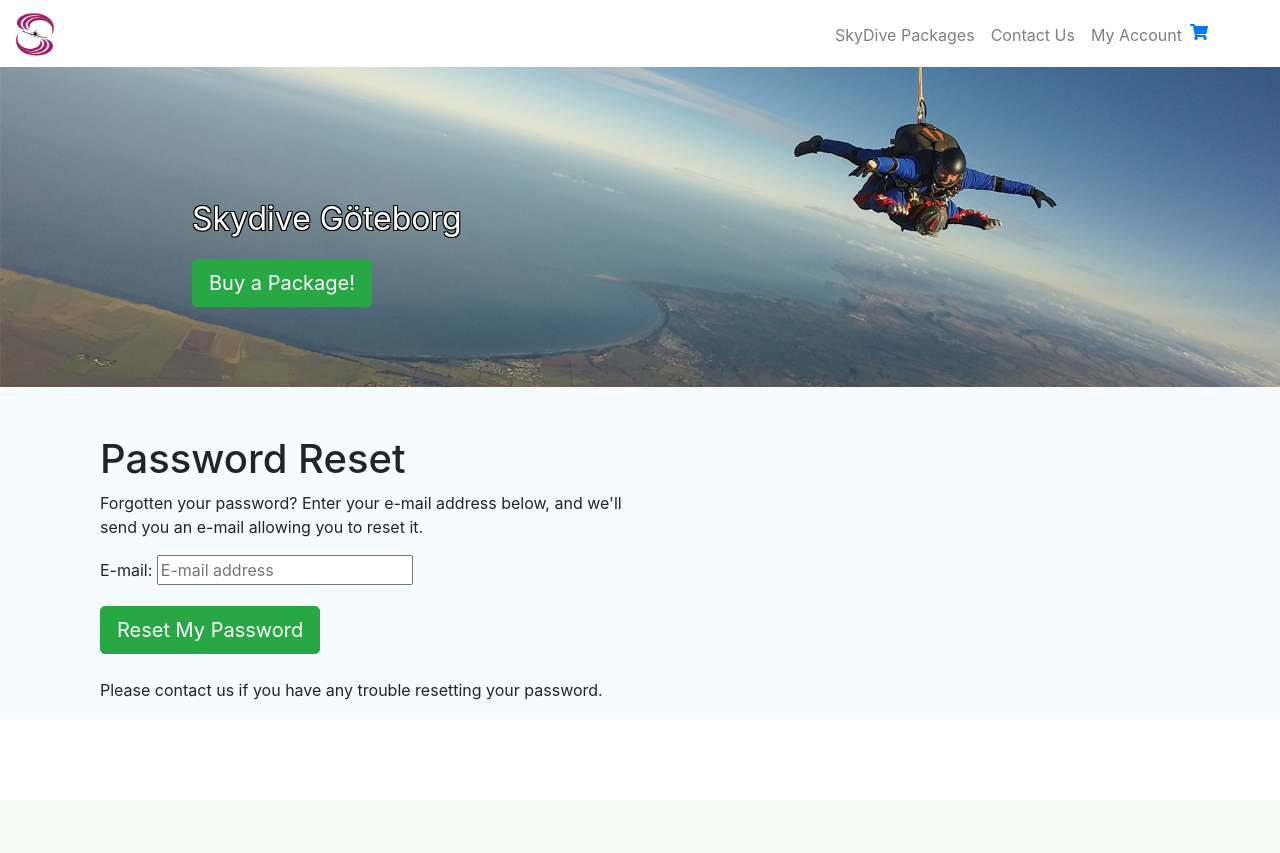
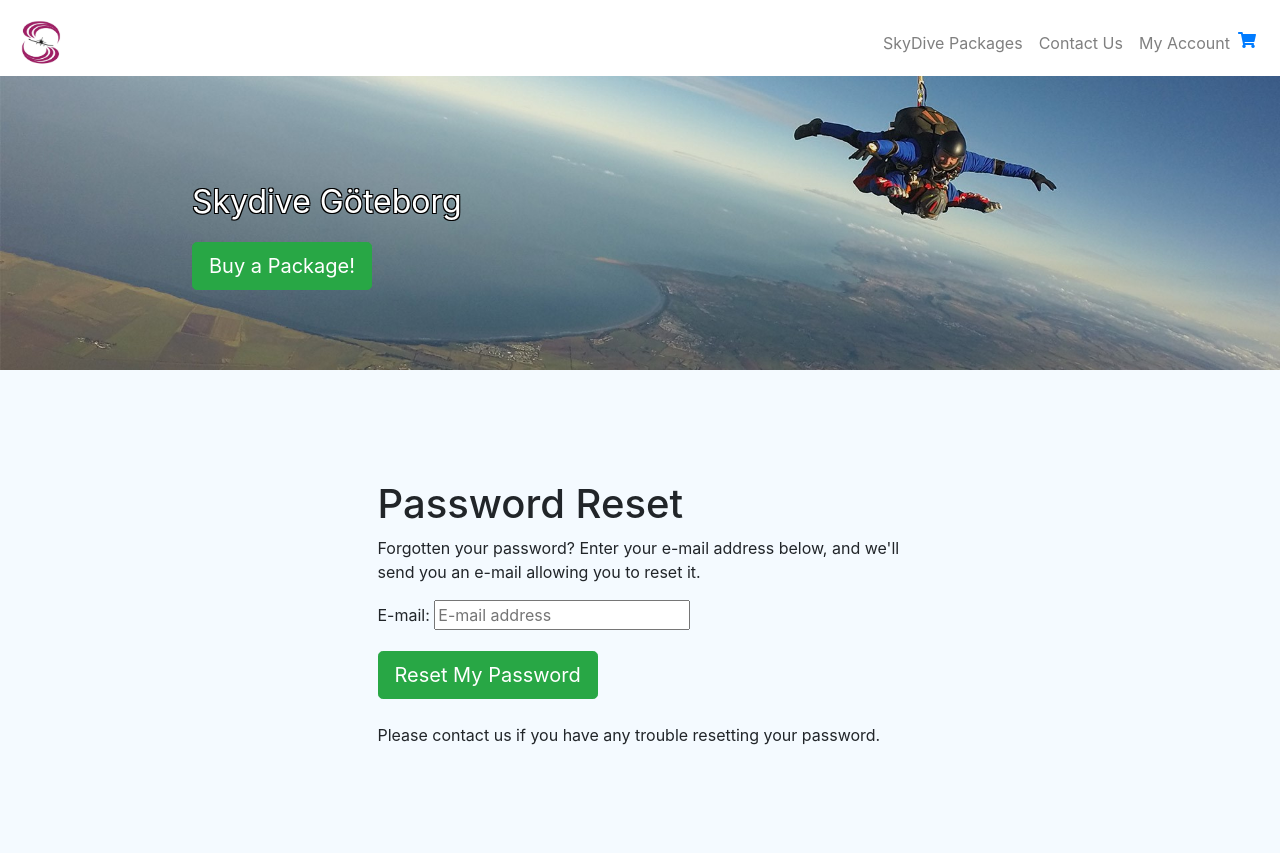
Before and after one commit to brendanoshea84/tandem_skydive, a Django app: page /accounts/password/reset/ in a window 1280 px wide. Before the commit the page ends 700 px from the top, so only its background shows below. Run offline with Django 3.2, Linux system fonts and the light colour scheme; parts of the project's set-up code (start-up, migrations or seed data) failed here and were passed over; some libraries are stand-ins or nearby versions.

Commit message:
fix css, remove map and other comments from mentor

```diff
--- a/static/css/base.css
+++ b/static/css/base.css
@@ -1,8 +1,9 @@
 /* Photos */
+
 .top-img {
     background: url('/media/photos/wide_screen.jpg') no-repeat;
     background-size: 100% 100%;
-    max-width: 100%;
+    width: 100%;
     padding: 0;
     height: auto;
 }
@@ -12,15 +13,6 @@
     background-size: 100% 100%;
     max-width: 60%;
     height: 250px;
-    margin: auto;
-
-}
-
-.map {
-    background: url('/media/photos/map.png') no-repeat;
-    background-size: 100% 100%;
-    width: 400px;
-    height: 400px;
     margin: auto;
 }
 
@@ -54,10 +46,11 @@
     width: 50px;
     height: 50px;
     margin-top: 10px;
-
 }
 
+
 /* Text */
+
 .welcome-text {
     color: white;
     font-size: 4vh;
@@ -78,7 +71,9 @@
     text-decoration-color: blue;
 }
 
+
 /* Placement */
+
 .shift-left-top {
     padding-top: 10%;
 }
@@ -117,20 +112,24 @@
     width: 70vw;
 }
 
+
 /* Navbar */
+
 .nav-item {
     padding-top: 10px;
 }
 
 .navbar {
-    padding: 0px 5% 0px 10px;
+    padding: 10;
 }
 
-.shopping-basket{
+.shopping-basket {
     padding-top: 15px;
 }
 
+
 /* Film */
+
 .film {
     width: 100%;
     height: auto;
@@ -141,18 +140,34 @@
     height: 100%;
 }
 
+
 /* Background */
-.bg {
+
+body {
+    overflow-x: hidden;
     background-color: rgb(214, 238, 255, .25);
-    height: 100%;
 }
 
+.bg {
+    padding-bottom: 40px;
+    padding-top: 60px;
+}
+
+.allauth-form {
+    padding-top: 50px;
+    padding-bottom: 50px;
+}
+
+
 /* Form */
+
 .asteriskField {
     display: none;
 }
 
+
 /* back to top button */
+
 #topBtn {
     display: none;
     position: fixed;
@@ -173,7 +188,9 @@
     background-color: rgb(63, 98, 235);
 }
 
+
 /* Messages and toast */
+
 .message-container {
     position: fixed;
     top: 72px;
@@ -189,7 +206,13 @@
     height: 2px;
 }
 
+.toast-bg {
+    background-color: rgb(92, 184, 92, 0.7);
+}
+
+
 /* Media querries */
+
 @media (max-width: 991px) {
     .slide-height {
         height: 20vh;
@@ -197,7 +220,6 @@
     .welcome-text {
         font-size: 2.5vh;
     }
-
     .tandom_camera {
         height: 200px;
     }
@@ -208,7 +230,7 @@
         height: 150px;
         width: 175px;
     }
-    .plane-dive{
+    .plane-dive {
         height: 200px;
     }
 }
@@ -217,4 +239,14 @@
     .custom-container {
         width: 90vw;
     }
+    .navbar {
+        padding: 0;
+    }
+    .allauth-form {
+        padding-top: 0;
+        padding-bottom: 30px;
+    }
+    .dropdown-menu {
+        background-color: rgb(214, 238, 255, .25);
+    }
 }
--- a/templates/allauth/account/base.html
+++ b/templates/allauth/account/base.html
@@ -1,15 +1,12 @@
-{% extends "base.html" %}
-
-{% block main_content %}
-    <div class="container header-container">
-        <div class="overlay"></div>
-        <div class="row">
-            <div class="col-12 col-md-6">
-                <div class="allauth-form-inner-content">
-                    {% block inner_content %}
-                    {% endblock %}
-                </div>
+{% extends "base.html" %} {% block main_content %}
+<div class="container header-container allauth-form">
+    <div class="overlay"></div>
+    <div class="row">
+        <div class="col-12 col-md-6 offset-md-3">
+            <div class="allauth-form-inner-content">
+                {% block inner_content %} {% endblock %}
             </div>
         </div>
     </div>
+</div>
 {% endblock %}
--- a/templates/base.html
+++ b/templates/base.html
@@ -36,11 +36,8 @@
                 <span class="navbar-toggler-icon"></span>
             </button>
 
-
             <div class="collapse navbar-collapse px-2 " id="main-nav">
-
                 <ul class="navbar-nav ml-auto list-inline text-center">
-
                     <li class="nav-item dropdown ml-auto">
                         <a class="nav-link" href="#" id="packages_toggle" role="button" data-toggle="dropdown" aria-haspopup="true" aria-expanded="false">
                             SkyDive Packages
@@ -89,11 +86,10 @@
         <br>{% else %} {% include 'includes/toasts/toast_info.html' %} {% endif %} {% endwith %} {% endfor %}
     </div>
     {% endif %}
-    <hr>
 
     <div class="container-fluid cover">
         <div class="row slide-height ">
-            <div class="top-img w-100">
+            <div class="top-img">
                 <div class="row ">
                     <div class="col shift-left-top ">
                         <p class="welcome-text ">Skydive Göteborg</p>
@@ -109,10 +105,8 @@
     </div>
 
 
-    <div class="bg">
-        <br>
-        <br> {% block main_content %} {% endblock %}
-
+    <div class="container-fluid bg">
+        {% block main_content %} {% endblock %}
     </div>
 
 
@@ -152,10 +146,13 @@
             </div>
         </div>
     </div>
-    <br>
+
     <button onclick="topFunction()" id="topBtn" title="Go to top">Top</button> {% block postload_js %}
     <script>
         $('.toast').toast('show');
+        if (window.location.pathname != '/products/skydive-packages') {
+            $('.toast').delay(3200).fadeOut(300);
+        }
     </script>
     {% endblock %}
 
```
Also changed, not shown: home/templates/home/contact-us.html (+4 -8 lines), templates/allauth/account/email_confirm.html (+6 -20 lines), templates/allauth/account/login.html (+7 -25 lines), templates/allauth/account/logout.html (+4 -12 lines), templates/allauth/account/password_reset.html (+9 -19 lines), templates/allauth/account/signup.html (+4 -14 lines), templates/includes/toasts/toast_success.html (+5 -3 lines), media/photos/map.png (deleted).
